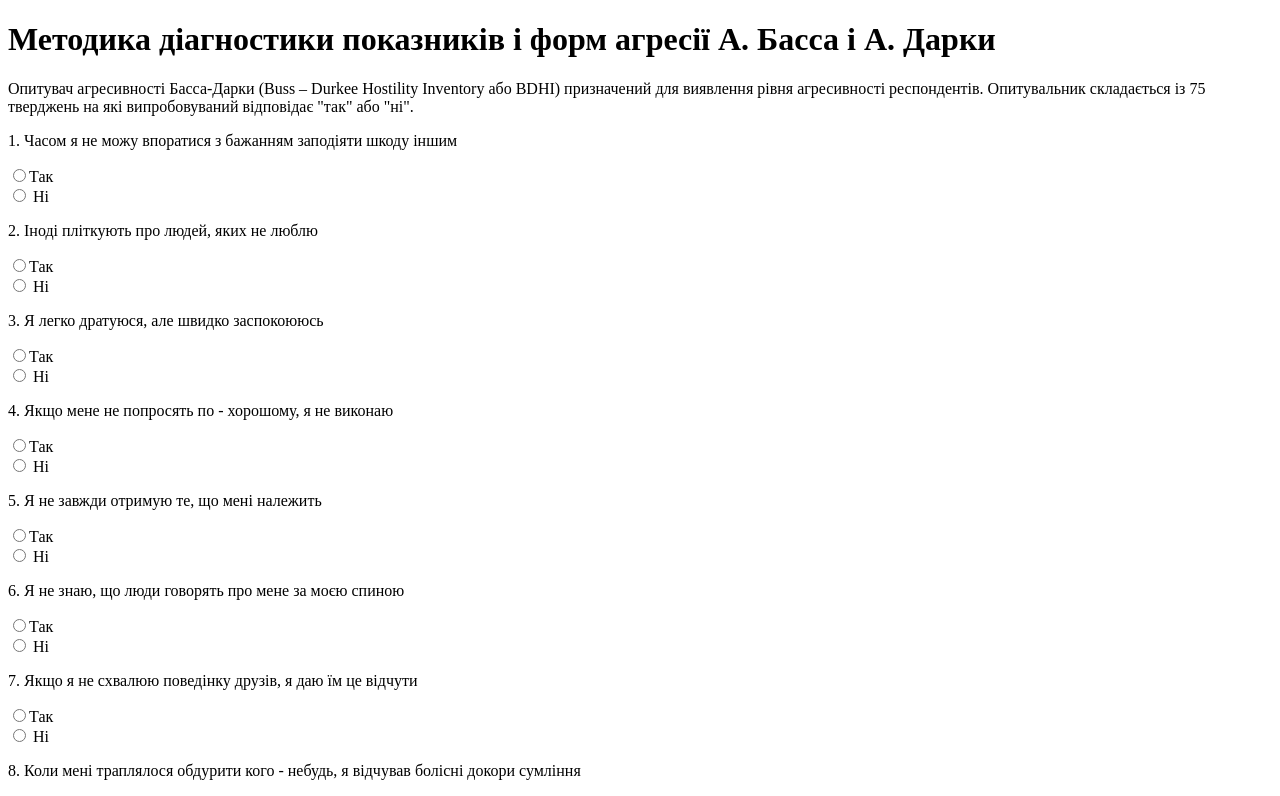
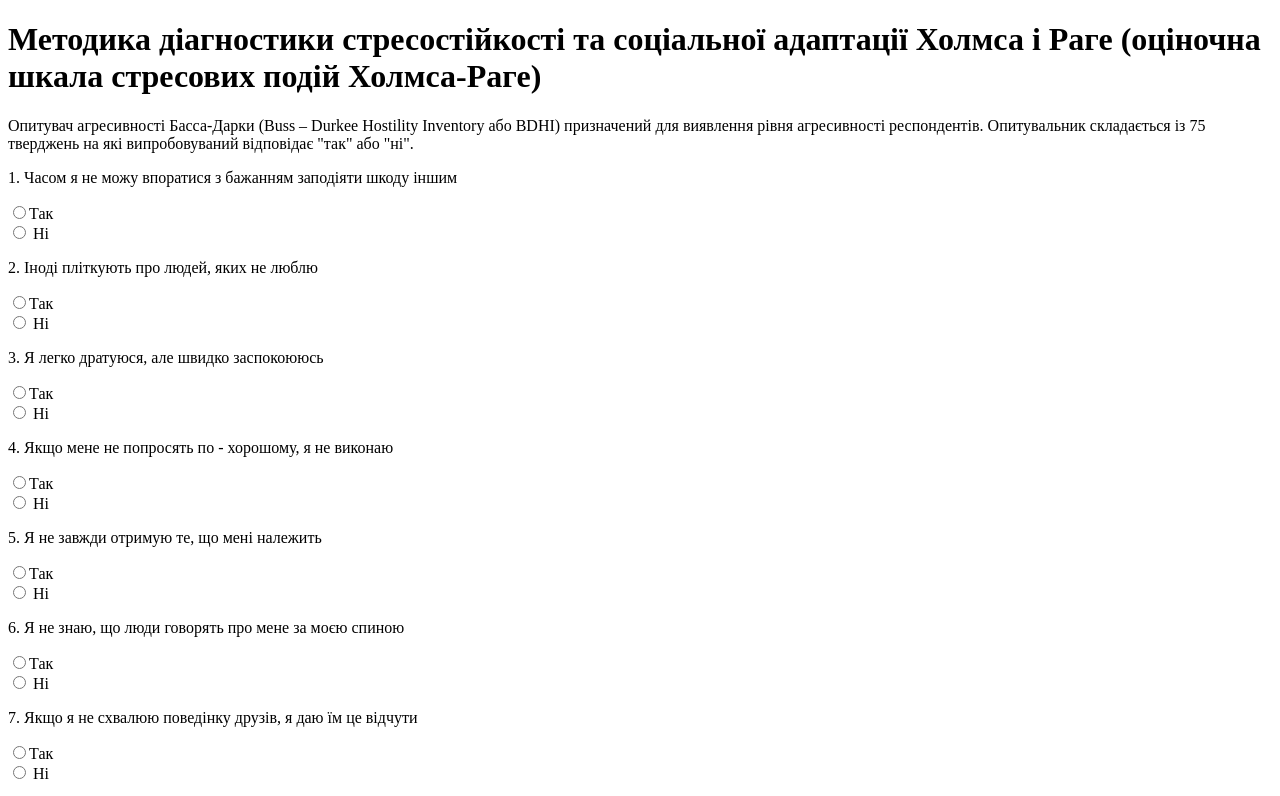
Before and after one commit to Slatvinska/slatvinska.github.io, a plain HTML site: page stress_metodics.html in a window 1280 px wide. Shown: the top 796 px of the page. Drawn offline with Linux system fonts and the light colour scheme.

Commit message:
Update stress_metodics.html

```diff
--- a/stress_metodics.html
+++ b/stress_metodics.html
@@ -2,10 +2,10 @@
 <html>
 <head>
   <meta charset="utf-8">
-  <title>Методика діагностики показників і форм агресії А. Басса і А. Дарки</title>
+  <title>Методика діагностики стресостійкості та соціальної адаптації Холмса і Раге (оціночна шкала стресових подій Холмса-Раге)</title>
 </head>
 <body>
-  <h1>Методика діагностики показників і форм агресії А. Басса і А. Дарки</h1>
+  <h1>Методика діагностики стресостійкості та соціальної адаптації Холмса і Раге (оціночна шкала стресових подій Холмса-Раге)</h1>
   <p>Опитувач агресивності Басса-Дарки (Buss – Durkee Hostility Inventory або BDHI) призначений для виявлення рівня агресивності респондентів. Опитувальник складається із 75 тверджень на які випробовуваний відповідає "так" або "ні".</p>
 
   <form>
```
